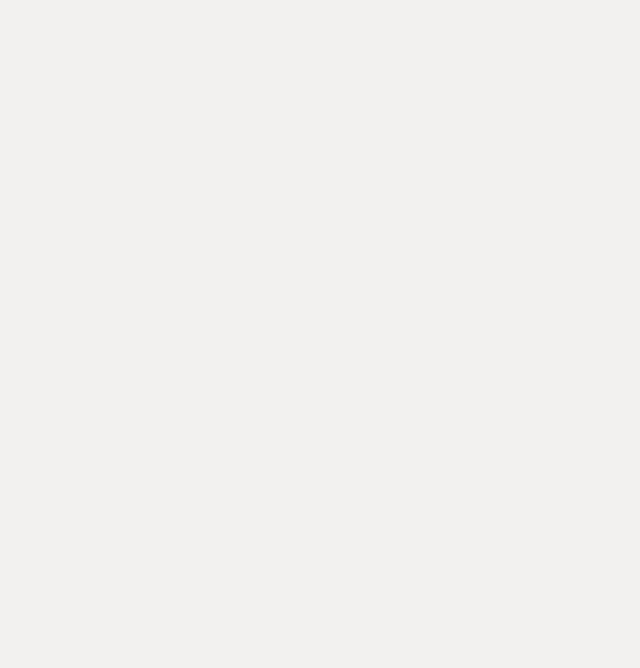
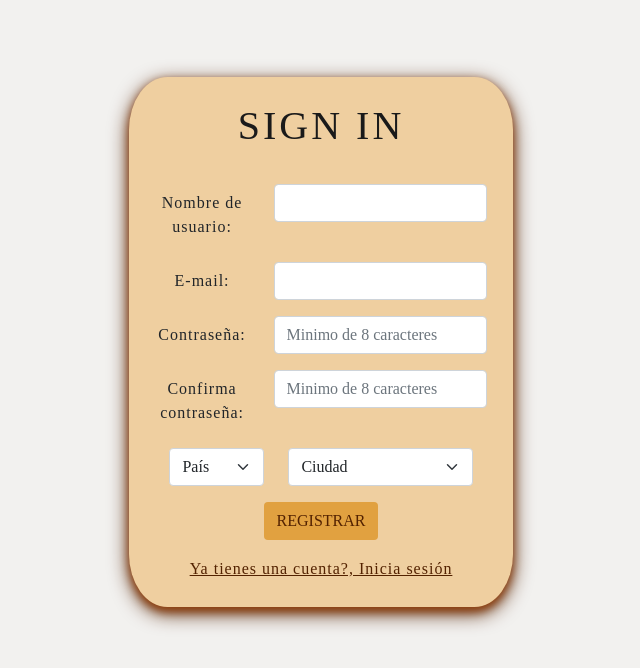
Before and after one commit to alexander-sosa/films-and-chill, an Angular app in the folder frontend/: page /signin in a window 1280 px wide. Before the commit this address led to /. Shown: the top 668 px of the page, without its empty margins (319-959 px from the left). Built offline with nearby package versions, Linux system fonts and the light colour scheme.

Commit message:
sign in form layout

```diff
--- a/frontend/src/app/app-routing.module.ts
+++ b/frontend/src/app/app-routing.module.ts
@@ -2,11 +2,13 @@ import { NgModule } from '@angular/core';
 import { RouterModule, Routes } from '@angular/router';
 import { ListingComponent } from './components/listing/listing.component';
 import { InventoryComponent } from './components/inventory/inventory.component';
+import { SigninComponent } from './components/signin/signin.component';
 
 const routes: Routes = [
   { path: '', redirectTo: '/movies', pathMatch: 'full' },
   { path: 'inventory', component: InventoryComponent},
-  { path: 'movies', component: ListingComponent }
+  { path: 'movies', component: ListingComponent },
+  { path: 'signin', component: SigninComponent }
 ];
 
 @NgModule({
@@ -14,4 +16,4 @@ const routes: Routes = [
   exports: [RouterModule]
 })
 export class AppRoutingModule { }
-export const routingComponents = [InventoryComponent];
+export const routingComponents = [InventoryComponent, ListingComponent, SigninComponent];
--- a/frontend/src/app/components/signin/signin.component.css
+++ b/frontend/src/app/components/signin/signin.component.css
@@ -0,0 +1,39 @@
+    .sigin-form{
+        text-align: center;
+        background-color: #EFCFA0;
+        width: 30%;
+        padding: 2%;
+        border-radius: 10%;
+        margin-top: 5%;
+        box-shadow: 0 4px 8px 0 #914110, 0 6px 20px 0 #532200 ;
+    }
+
+    .sigin-form{
+        font-family: 'Rockwell';
+    }
+
+    form{
+        margin-top: 10%;
+    }
+
+    .btn-sign{
+        margin-top: 5%;
+        margin-bottom: 5%;
+        background-color: #E1A140;
+        color: #532200;
+        transition-duration: 0.4s;
+    }
+
+    .btn-sign:hover{
+        margin-top: 5%;
+        background-color:  #532200;
+        color: #E1A140;
+    }
+
+    a{
+        color: #532200;
+    }
+
+    a:hover{
+        color: black;
+    }
--- a/frontend/src/app/components/signin/signin.component.html
+++ b/frontend/src/app/components/signin/signin.component.html
@@ -1 +1,62 @@
-<p>signin works!</p>
+<div class="d-flex justify-content-center">
+
+    <div class="sigin-form">
+        <h1>Sign In</h1>
+        <form>
+
+            <div class="row mb-3">
+                <label for="user" class="col-sm-4 col-form-label">Nombre de usuario:</label>
+                <div class="col-sm-8">
+                  <input type="text" class="form-control" id="user">
+                </div>
+            </div>
+
+            <div class="row mb-3">
+              <label for="email" class="col-sm-4 col-form-label">E-mail:</label>
+              <div class="col-sm-8">
+                <input type="email" class="form-control" id="email">
+              </div>
+            </div>
+
+            <div class="row mb-3">
+              <label for="pass" class="col-sm-4 col-form-label">Contraseña:</label>
+              <div class="col-sm-8">
+                <input type="password" class="form-control" id="pass" placeholder="Minimo de 8 caracteres">
+              </div>
+            </div>
+
+            <div class="row mb-3">
+                <label for="pass-conf" class="col-sm-4 col-form-label">Confirma contraseña:</label>
+                <div class="col-sm-8">
+                  <input type="password" class="form-control" id="pass-conf" placeholder="Minimo de 8 caracteres">
+                </div>
+            </div>
+
+            <div class="row" style="justify-content: center;">
+                <div class="col-4">
+                    <select class="form-select" aria-label="Default select example">
+                        <option selected>País</option>
+                        <option value="1">One</option>
+                        <option value="2">Two</option>
+                        <option value="3">Three</option>
+                    </select>
+                </div>
+
+                <div class="col-7">
+                    <select class="form-select" aria-label="Default select example">
+                        <option selected>Ciudad</option>
+                        <option value="1">One</option>
+                        <option value="2">Two</option>
+                        <option value="3">Three</option>
+                    </select>
+                </div>
+            </div>
+
+            <button type="submit" class="btn-sign btn">Registrar</button>
+          </form>
+
+          <a href="#">Ya tienes una cuenta?, Inicia sesión</a>
+
+    </div>
+
+</div>
--- a/frontend/src/index.html
+++ b/frontend/src/index.html
@@ -2,7 +2,7 @@
 <html lang="en">
 <head>
   <meta charset="utf-8">
-  <title>Frontend</title>
+  <title>Films & Chill</title>
   <base href="/">
   <meta name="viewport" content="width=device-width, initial-scale=1">
   <link rel="icon" type="image/x-icon" href="favicon.ico">
```
